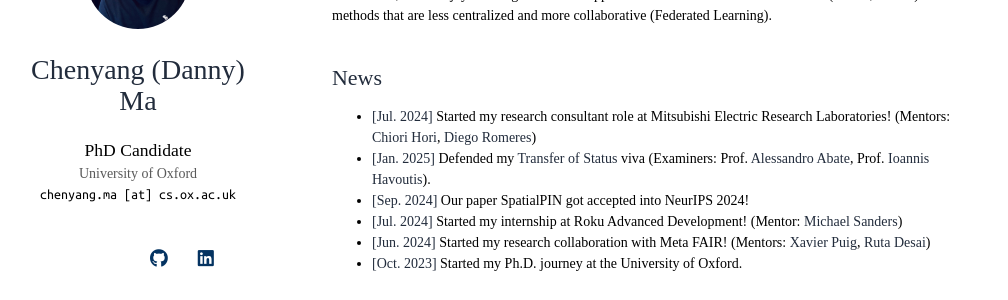
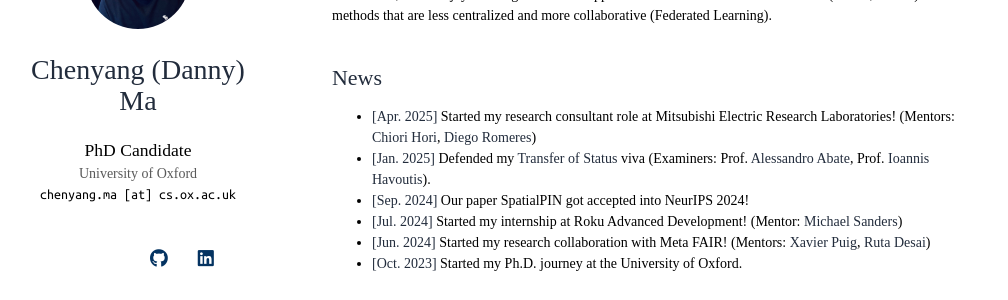
Before and after one commit to dannymcy/dannymcy.github.io, a Jekyll site: the page built from index.md, in a window 1280 px wide and 900 px high, scrolled down 499 px. Shown: the part 151-451 px from the top of the window, without its empty margins (138-1146 px from the left). Built offline with Jekyll 4.4.1, drawn with Linux system fonts in a browser that asks for light colours; nearby versions of some CDN libraries; a style sheet for code colours, icons or effects is not loaded; our own code applies the rules of GitHub Pages for plain Markdown files.

Commit message:
Make changes

```diff
--- a/index.md
+++ b/index.md
@@ -35,7 +35,7 @@ On the side, I also enjoy working with vision applications that utilize various
 - **[Jul. 2023]** Our paper 3DMiner got accepted into ICCV 2023!
 - **[May. 2023]** Started my second internship at Adobe Research! (Mentors: [Matheus Gadelha](http://mgadelha.me), [Thibault Groueix](https://imagine.enpc.fr/~groueixt/), [Matthew Fisher](https://techmatt.github.io), and [Radomir Mech](https://research.adobe.com/person/radomir-mech/))
 - **[Dec. 2022]** Defended my [Transfer of Status](https://www.ox.ac.uk/students/academic/guidance/graduate/research/status/DPhil) viva (Examiners: [Prof. Yarin Gal](https://www.cs.ox.ac.uk/people/yarin.gal/website/), [Prof. Ronald Clark](https://www.ron-clark.com)). -->
-- **[Jul. 2024]** Started my research consultant role at Mitsubishi Electric Research Laboratories! (Mentors: [Chiori Hori](https://www.merl.com/people/chori), [Diego Romeres](https://www.merl.com/people/romeres))
+- **[Apr. 2025]** Started my research consultant role at Mitsubishi Electric Research Laboratories! (Mentors: [Chiori Hori](https://www.merl.com/people/chori), [Diego Romeres](https://www.merl.com/people/romeres))
 - **[Jan. 2025]** Defended my [Transfer of Status](https://www.ox.ac.uk/students/academic/guidance/graduate/research/status/DPhil) viva (Examiners: Prof. [Alessandro Abate](https://www.cs.ox.ac.uk/people/alessandro.abate/), Prof. [Ioannis Havoutis](https://ihavoutis.github.io/)).
 - **[Sep. 2024]** Our paper SpatialPIN got accepted into NeurIPS 2024!
 - **[Jul. 2024]** Started my internship at Roku Advanced Development! (Mentor: [Michael Sanders](http://linkedin.com/in/michael-sanders-8b52b1164))
```
